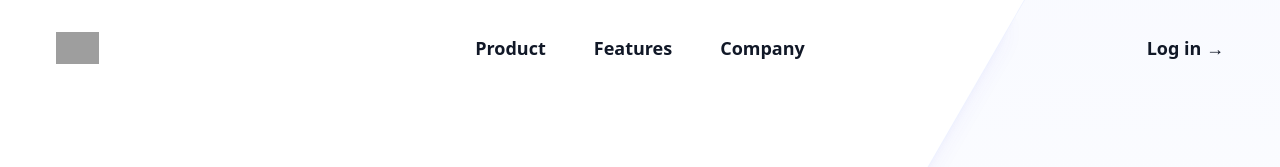
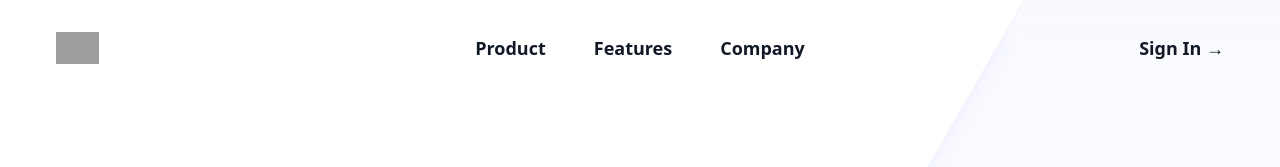
Before and after one commit to andersonasprilla/DealerServiceXpert-V3, a React (Vite) app in the folder client/: page / in a window 1280 px wide. Shown: the top 167 px of the page. Built offline with nearby package versions, Linux system fonts and the light colour scheme; grey boxes are pictures that could not be loaded.

Commit message:
re-route pages

```diff
--- a/client/src/App.jsx
+++ b/client/src/App.jsx
@@ -1,13 +1,11 @@
 import { Outlet } from "react-router-dom";
 import { useApi } from '../src/api/useApi';
-import Hero from "./components/Hero/hero";
 const App = () => {
   useApi(); // This will set up the interceptor with the correct navigate function
 
   return (
     <div>
-      <Hero/>
-      {/* <Outlet /> */}
+      <Outlet />
     </div>
   );
 };
--- a/client/src/main.jsx
+++ b/client/src/main.jsx
@@ -7,7 +7,8 @@ import {
   RouterProvider
 } from 'react-router-dom'
 import App from './App.jsx'
-import Login from './components/Login/Login.jsx'
+import HomeScreen from './screens/HomeScreen.jsx'
+import LoginScreen from './screens/LoginScreen.jsx'
 import ServiceAdvisorScreen from './screens/ServiceAdvisorScreen.jsx'
 import ManagerScreen from './screens/ManagerScreen.jsx'
 import './output.css'
@@ -15,7 +16,8 @@ import './output.css'
 const router = createBrowserRouter(
   createRoutesFromElements(
     <Route path="/" element={<App />}>
-      <Route index ={true} path="/" element={<Login/>} />
+      <Route index ={true} path="/" element={<HomeScreen/>} />
+      <Route path="/sign-in" element={<LoginScreen />} />
       <Route path="/service-advisor/:id/dashboard" element={<ServiceAdvisorScreen />} />
       <Route path="/manager/:id/dashboard" element={<ManagerScreen />} />
     </Route>
--- a/client/src/components/Hero/hero.jsx
+++ b/client/src/screens/HomeScreen.jsx
@@ -1,6 +1,8 @@
 import { useState } from 'react'
 import { Dialog, DialogPanel } from '@headlessui/react'
 import { Bars3Icon, XMarkIcon } from '@heroicons/react/24/outline'
+import LoginScreen from './LoginScreen'
+import { Link } from 'react-router-dom'
 
 const navigation = [
   { name: 'Product', href: '#' },
@@ -8,7 +10,7 @@ const navigation = [
   { name: 'Company', href: '#' },
 ]
 
-export default function Hero() {
+const HomeScreen = () => {
   const [mobileMenuOpen, setMobileMenuOpen] = useState(false)
 
   return (
@@ -43,9 +45,9 @@ export default function Hero() {
             ))}
           </div>
           <div className="hidden lg:flex lg:flex-1 lg:justify-end">
-            <a href="#" className="text-lg font-semibold leading-6 text-gray-900">
-              Log in <span aria-hidden="true">&rarr;</span>
-            </a>
+          <Link to="/sign-in" className="text-lg font-semibold leading-6 text-gray-900">
+              Sign In <span aria-hidden="true">&rarr;</span>
+            </Link>
           </div>
         </nav>
       </header>
@@ -123,12 +125,9 @@ export default function Hero() {
                   ))}
                 </div>
                 <div className="py-6">
-                  <a
-                    href="#"
-                    className="-mx-3 block rounded-lg px-3 py-2.5 text-base font-semibold leading-7 text-gray-900 hover:bg-gray-50"
-                  >
-                    Log in
-                  </a>
+                  <Link to="/login" className="-mx-3 block rounded-lg px-3 py-2.5 text-base font-semibold leading-7 text-gray-900 hover:bg-gray-50">
+                    Sign In
+                  </Link>
                 </div>
               </div>
             </div>
@@ -140,3 +139,5 @@ export default function Hero() {
     </div>
   )
 }
+
+export default HomeScreen
--- a/client/src/components/Login/Login.jsx
+++ b/client/src/screens/LoginScreen.jsx
@@ -1,8 +1,8 @@
 import { useState } from 'react';
 import { useNavigate } from 'react-router-dom';
-import { login } from '../../api/api';
+import { login } from '../api/api';
 
-const Login = () => {
+const LoginScreen = () => {
   const [email, setEmail] = useState('');
   const [password, setPassword] = useState('');
   const [error, setError] = useState('');
@@ -108,4 +108,4 @@ const Login = () => {
   );
 };
 
-export default Login;
+export default LoginScreen;
```
